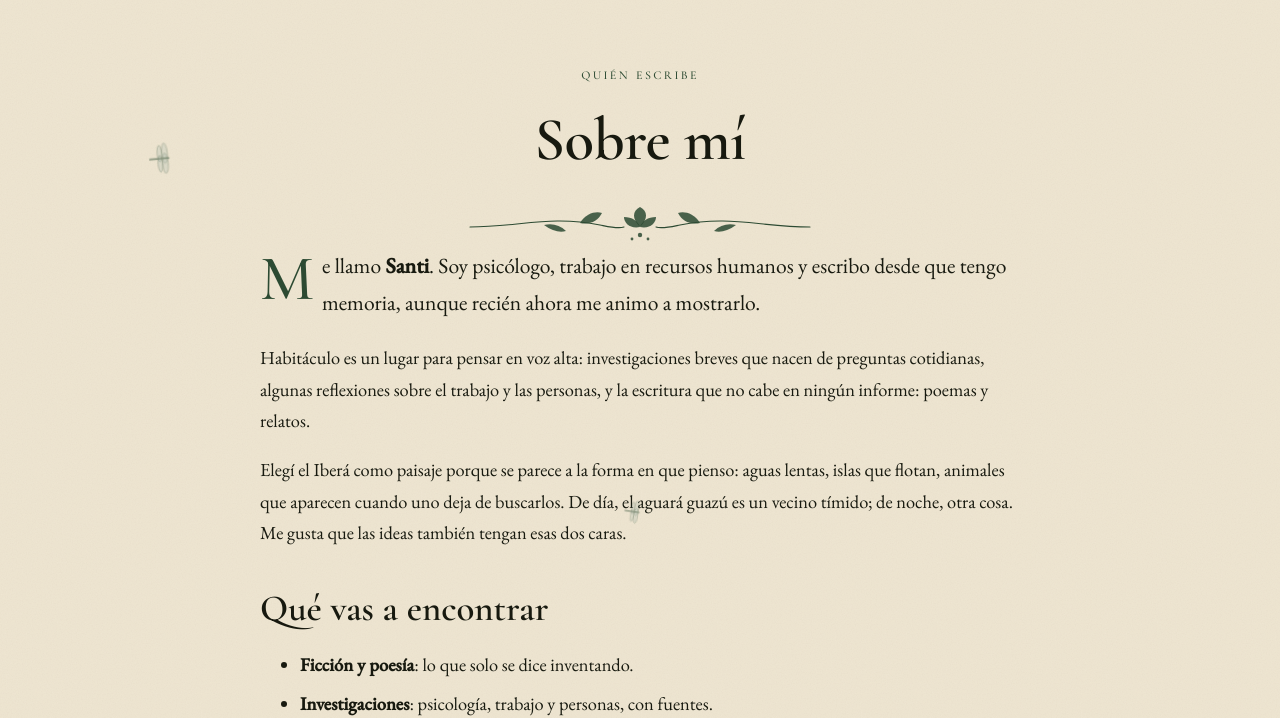
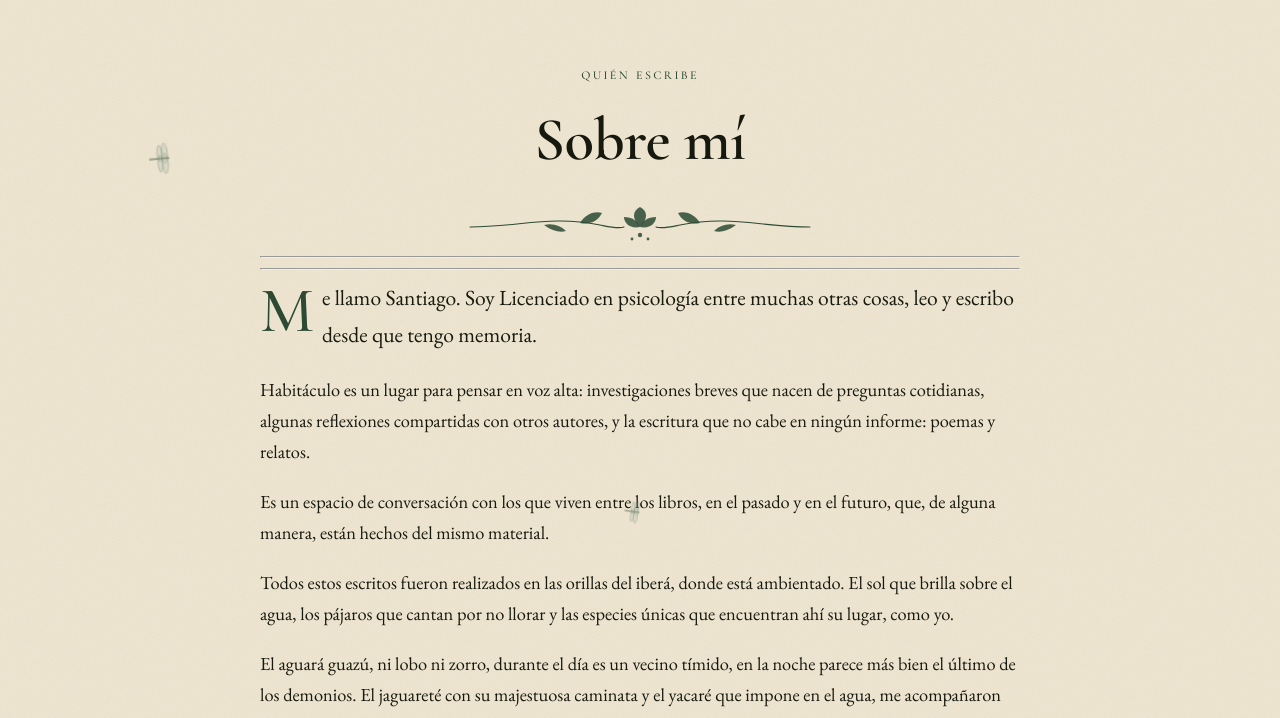
Before and after one commit to habitaculum-com/habitaculum-com.github.io, an Astro site: page /sobre-mi in a window 1280 px wide. Shown: the part 73-791 px from the top of the page. Built offline with nearby package versions, Linux system fonts and the light colour scheme; Astro itself is replaced by a stand-in of ours; a web font is replaced by a local one.

Commit message:
Update src/textos/sobre-mi.md (via Pages CMS)

```diff
--- a/src/textos/sobre-mi.md
+++ b/src/textos/sobre-mi.md
@@ -1,15 +1,19 @@
+---
 ---
 ---
 
-Me llamo **Santi**. Soy psicólogo, trabajo en recursos humanos y escribo desde que tengo memoria, aunque recién ahora me animo a mostrarlo.
+---
 
-Habitáculo es un lugar para pensar en voz alta: investigaciones breves que nacen de preguntas cotidianas, algunas reflexiones sobre el trabajo y las personas, y la escritura que no cabe en ningún informe: poemas y relatos.
+Me llamo Santiago. Soy Licenciado en psicología entre muchas otras cosas, leo y escribo desde que tengo memoria.
 
-Elegí el Iberá como paisaje porque se parece a la forma en que pienso: aguas lentas, islas que flotan, animales que aparecen cuando uno deja de buscarlos. De día, el aguará guazú es un vecino tímido; de noche, otra cosa. Me gusta que las ideas también tengan esas dos caras.
+Habitáculo es un lugar para pensar en voz alta: investigaciones breves que nacen de preguntas cotidianas, algunas reflexiones compartidas con otros autores, y la escritura que no cabe en ningún informe: poemas y relatos.
 
-## Qué vas a encontrar
+Es un espacio de conversación con los que viven entre los libros, en el pasado y en el futuro, que, de alguna manera, están hechos del mismo material.
 
-- **Ficción y poesía**: lo que solo se dice inventando.
-- **Investigaciones**: psicología, trabajo y personas, con fuentes.
+Todos estos escritos fueron realizados en las orillas del iberá, donde está ambientado. El sol que brilla sobre el agua, los pájaros que cantan por no llorar y las especies únicas que encuentran ahí su lugar, como yo.
+
+El aguará guazú, ni lobo ni zorro, durante el día es un vecino tímido, en la noche parece más bien el último de los demonios. El jaguareté con su majestuosa caminata y el yacaré que impone en el agua, me acompañaron en el nacimiento de todo lo que hay acá, que no es diferente.
+
+Todo el iberá es así, ambiguo, lo único que no varía, es el brillo inconfundible de sus aguas, por el día el sol es la fuente, por la noche la blanca luna siempre menguante.
 
 *Gracias por pasar. Sentate un rato a la orilla.*
```
